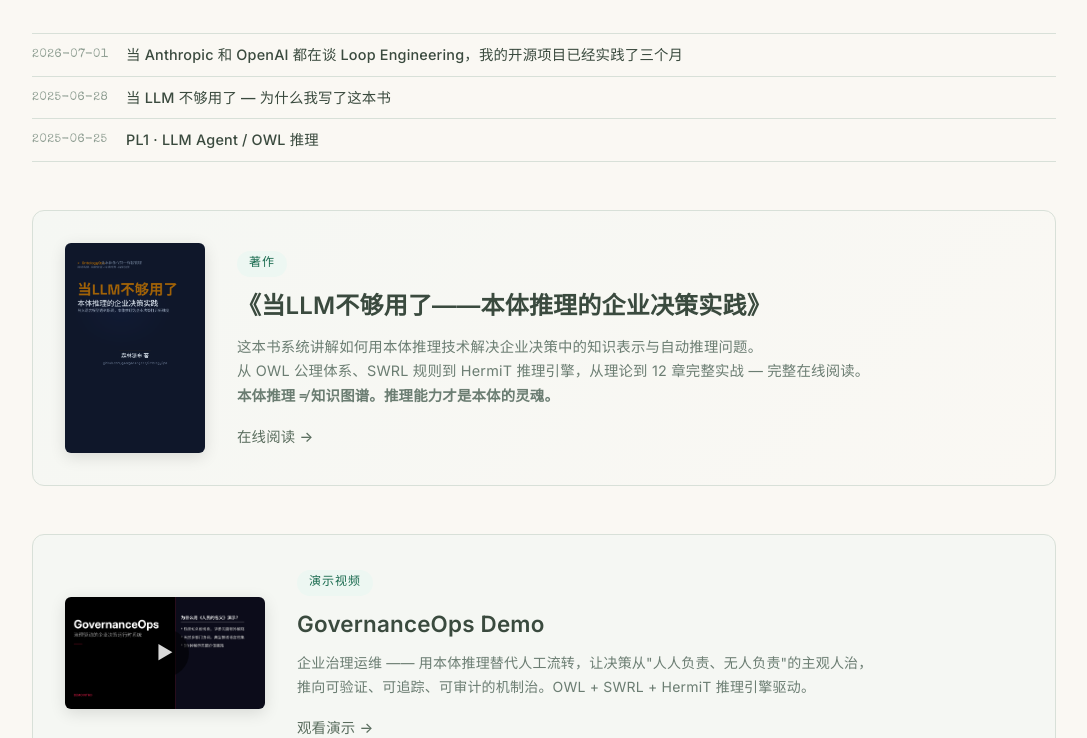
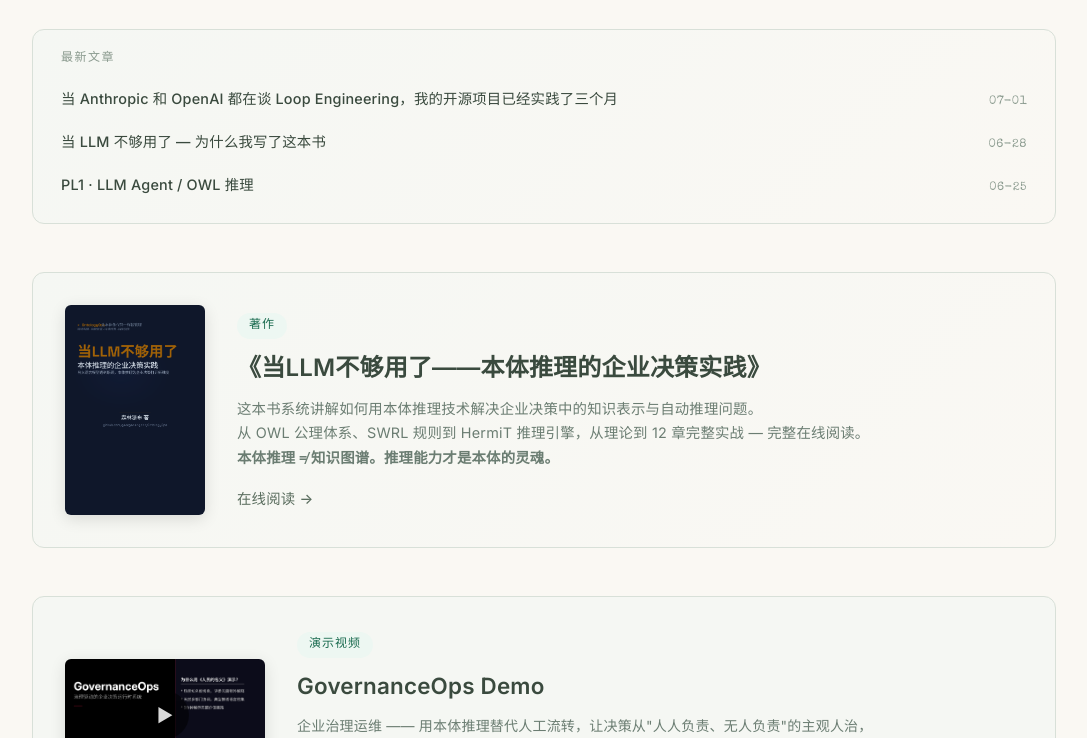
Before and after one commit to georgewangchn/OntologyOps, an Astro site in the folder astro/: page / in a window 1280 px wide. Shown: the part 62-800 px from the top of the page, without its empty margins (96-1183 px from the left). Built offline with nearby package versions, Linux system fonts and the light colour scheme; Astro itself is replaced by a stand-in of ours; no server answers; a small style sheet from the web is missing.

Commit message:
Redesign blog feed: card layout, no borders, better visual balance

```diff
--- a/astro/src/pages/index.astro
+++ b/astro/src/pages/index.astro
@@ -18,13 +18,16 @@
     {/* ── 最新博客 ── */}
     <section class="section-blog-feed">
         <div class="container">
-            <div class="blog-feed">
-                {latestPosts.map((post, i) => (
-                    <a href={`/blog/${post.id}/`} class="blog-feed__item">
-                        <span class="blog-feed__date">{post.data.publishDate.toISOString().slice(0, 10)}</span>
-                        <span class="blog-feed__title">{post.data.title}</span>
-                    </a>
-                ))}
+            <div class="blog-feed-card">
+                <span class="blog-feed-card__label">最新文章</span>
+                <div class="blog-feed-card__list">
+                    {latestPosts.map((post) => (
+                        <a href={`/blog/${post.id}/`} class="blog-feed-card__item">
+                            <span class="blog-feed-card__title">{post.data.title}</span>
+                            <span class="blog-feed-card__date">{post.data.publishDate.toISOString().slice(5, 7)}-{post.data.publishDate.toISOString().slice(8, 10)}</span>
+                        </a>
+                    ))}
+                </div>
             </div>
         </div>
     </section>
@@ -114,29 +117,51 @@
 <style lang="scss">
 /* ── Latest Blog Feed ── */
 .section-blog-feed {
-    padding: 36px 0 0;
+    padding: 32px 0 0;
 }
-.blog-feed {
-    display: flex;
-    flex-wrap: wrap;
-    gap: 0;
-    border-bottom: 1px solid var(--border);
+.blog-feed-card {
+    background: linear-gradient(135deg, var(--color-900), var(--color-999));
+    border: 1px solid var(--border);
+    border-radius: var(--radius-large);
+    padding: 20px 28px;
+    transition: border-color 0.3s ease;
+    &:hover {
+        border-color: var(--accent-regular);
+    }
+    &__label {
+        display: block;
+        font-size: 12px;
+        letter-spacing: 1.5px;
+        text-transform: uppercase;
+        color: var(--color-400);
+        font-family: var(--font-type);
+        margin-bottom: 14px;
+    }
+    &__list {
+        display: flex;
+        flex-direction: column;
+        gap: 8px;
+    }
     &__item {
         display: flex;
-        align-items: center;
-        gap: 12px;
-        width: 100%;
-        padding: 10px 0;
-        border-top: 1px solid var(--border);
+        align-items: baseline;
+        justify-content: space-between;
+        gap: 16px;
         text-decoration: none;
         color: var(--color-100);
-        transition: all 0.2s ease;
+        padding: 6px 0;
+        transition: color 0.2s ease;
         &:hover {
             color: var(--accent-regular);
-            .blog-feed__title {
-                color: var(--accent-regular);
-            }
         }
+    }
+    &__title {
+        font-size: 0.9rem;
+        font-weight: 500;
+        overflow: hidden;
+        text-overflow: ellipsis;
+        white-space: nowrap;
+        flex: 1;
     }
     &__date {
         flex-shrink: 0;
@@ -144,16 +169,6 @@
         font-family: var(--font-type);
         color: var(--color-400);
         letter-spacing: 0.5px;
-        min-width: 82px;
-    }
-    &__title {
-        font-size: 0.9rem;
-        font-weight: 500;
-        color: var(--color-100);
-        transition: color 0.2s;
-        overflow: hidden;
-        text-overflow: ellipsis;
-        white-space: nowrap;
     }
 }
 
@@ -431,15 +446,12 @@
 
 /* ── Responsive ── */
 @media (max-width: 768px) {
-    .blog-feed {
+    .blog-feed-card {
+        padding: 16px 20px;
         &__item {
             flex-direction: column;
-            align-items: flex-start;
             gap: 2px;
-            padding: 8px 0;
-        }
-        &__date {
-            min-width: auto;
+            padding: 4px 0;
         }
     }
     .book-banner {
```
